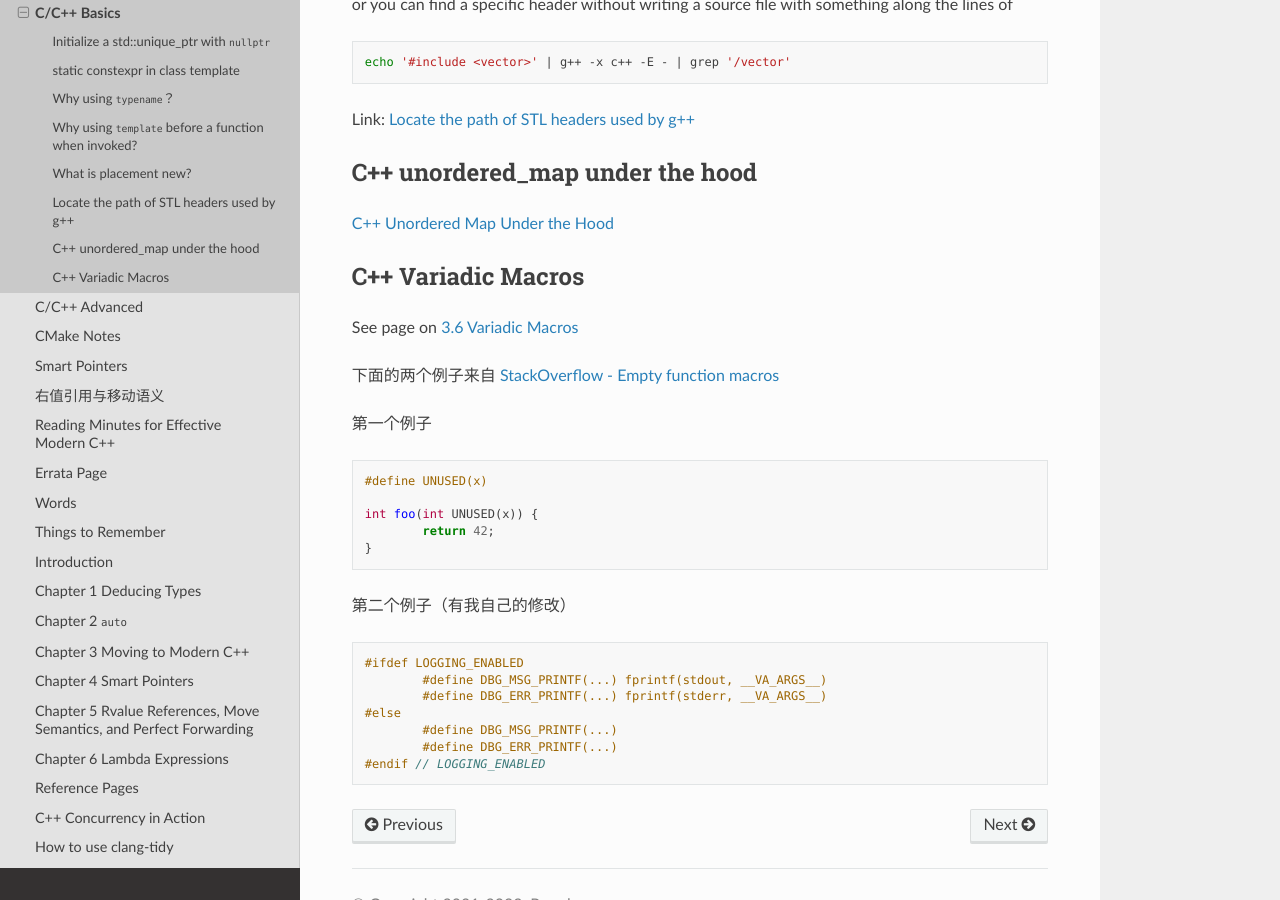
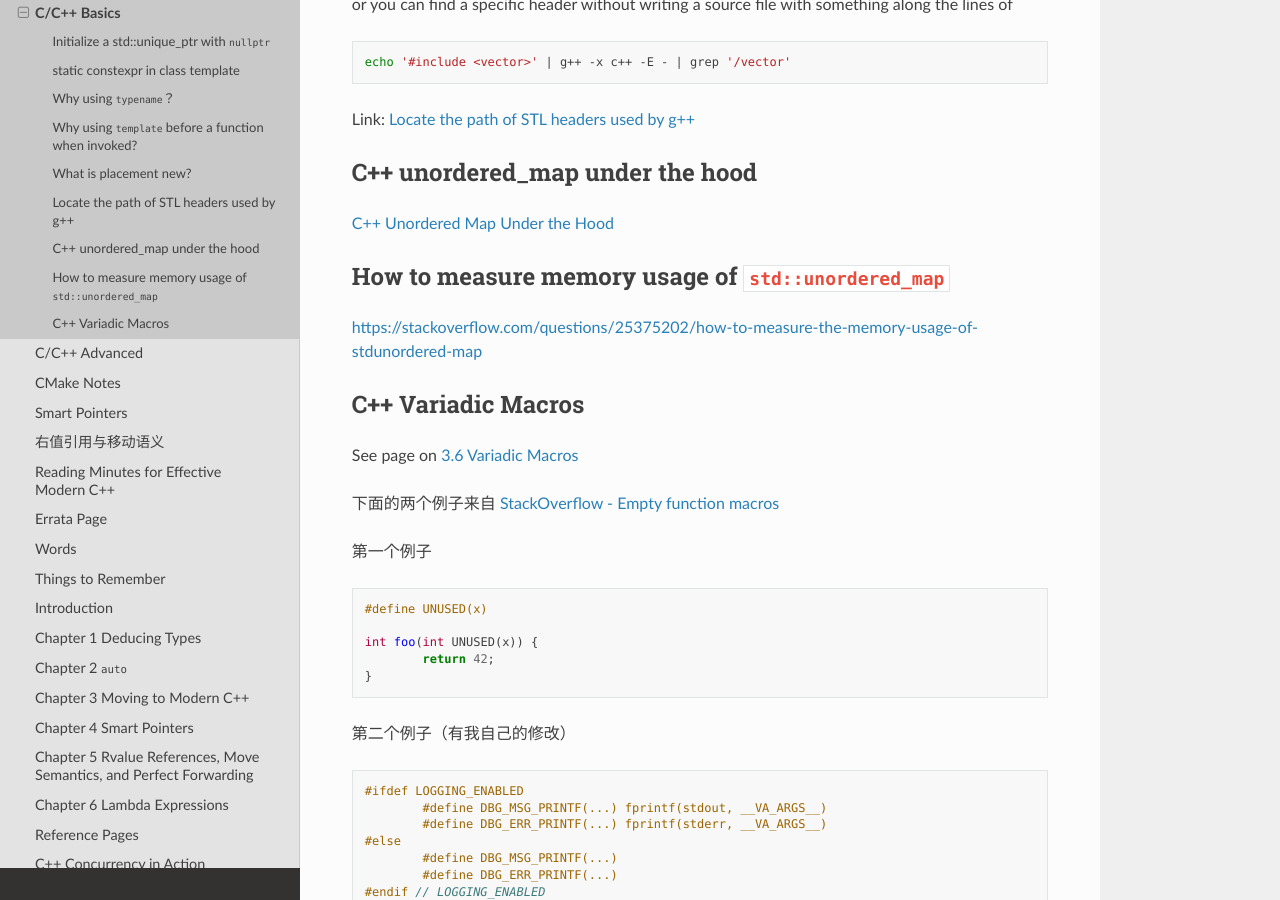
Before and after one commit to Pyrad/pyradnotes, a Sphinx documentation site: the page built from source/CPP/CppBasics.md, in a window 1280 px wide and 900 px high, scrolled down 2486 px. Built offline with Sphinx 7.4.7 and the Read the Docs theme 2.0.0, drawn with Linux system fonts in a browser that asks for light colours.

Commit message:
CPP How to measure memory usage of std::unordered_map

```diff
--- a/source/CPP/CppBasics.md
+++ b/source/CPP/CppBasics.md
@@ -135,6 +135,12 @@ Link: [Locate the path of STL headers used by g++](https://stackoverflow.com/que
 [C++ Unordered Map Under the Hood](https://jbseg.medium.com/c-unordered-map-under-the-hood-9540cec4553a)
 
 
+## How to measure memory usage of `std::unordered_map`
+
+[https://stackoverflow.com/questions/25375202/how-to-measure-the-memory-usage-of-stdunordered-map](https://stackoverflow.com/questions/25375202/how-to-measure-the-memory-usage-of-stdunordered-map)
+
+
+
 ## C++ Variadic Macros
 
 See page on [3.6 Variadic Macros](https://gcc.gnu.org/onlinedocs/cpp/Variadic-Macros.html)
```
